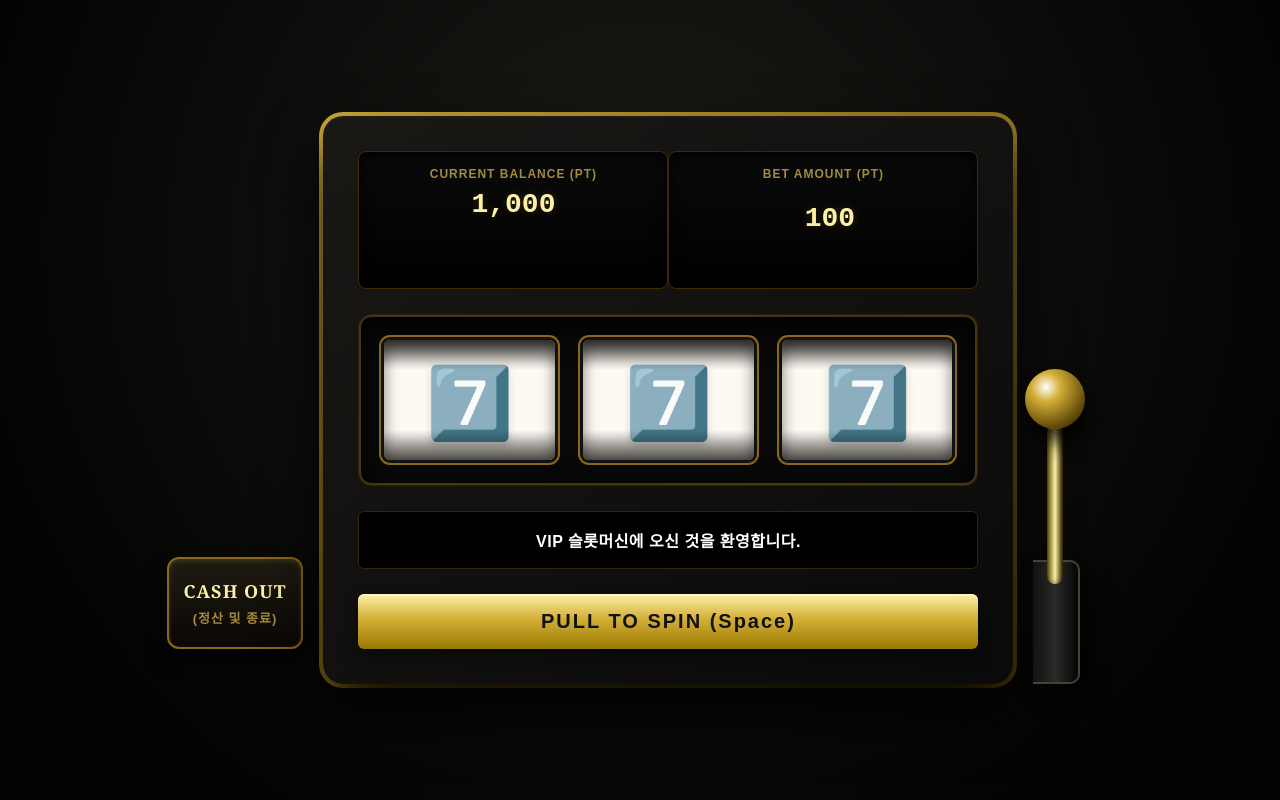
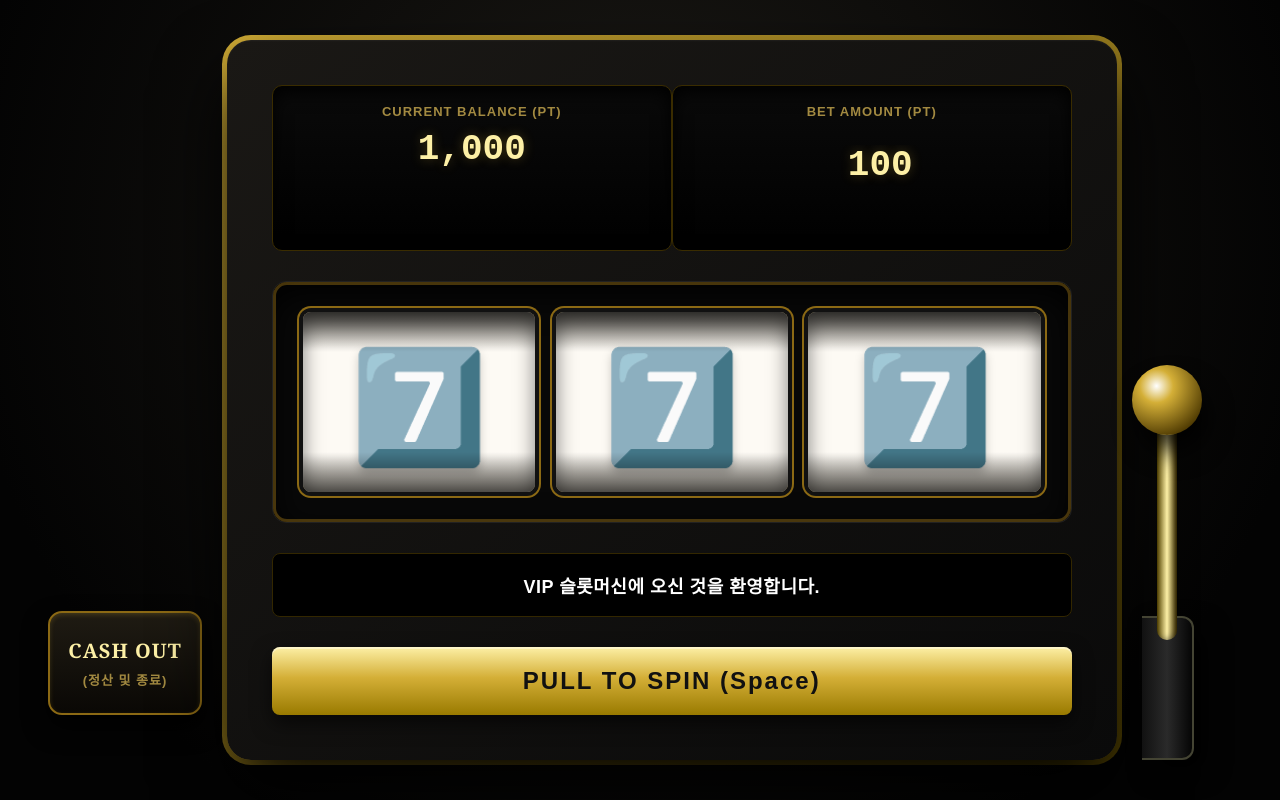
Before and after one commit to kimyunho0918-creator/cazino-1, a plain HTML site: page index.html in a window 1280 px wide. Both pictures are taken after a click on the button "ENTER THE ROOM". Drawn offline with Linux system fonts and the light colour scheme.

Commit message:
Update style.css

```diff
--- a/style.css
+++ b/style.css
@@ -8,7 +8,8 @@
   --gold-grad: linear-gradient(180deg, #fdf0a6 0%, #d4af37 45%, #997a00 100%);
   --gold-border: linear-gradient(145deg, #d4af37, #554400);
   --text: #ffffff;
-  --reel-size: 120px;
+  /* ★ 릴 높이 대폭 확대 (120px -> 180px) */
+  --reel-size: 180px;
 }
 
 body {
@@ -28,63 +29,63 @@ body {
 .screen { display: none; }
 .screen.active { display: block; }
 
-/* 공통 패널 스타일 */
+/* 공통 패널 스타일 (더 크게 조정) */
 .menu-panel {
-  background: var(--machine-bg); padding: 45px; border-radius: 16px;
-  text-align: center; width: 420px; position: relative;
-  box-shadow: 0 25px 50px rgba(0,0,0,0.9), inset 0 1px 1px rgba(255,255,255,0.1);
+  background: var(--machine-bg); padding: 50px; border-radius: 20px;
+  text-align: center; width: 540px; position: relative;
+  box-shadow: 0 30px 60px rgba(0,0,0,0.95), inset 0 1px 1px rgba(255,255,255,0.1);
   margin: 0 auto;
 }
 .menu-panel::before {
-  content: ""; position: absolute; inset: -3px; border-radius: 19px;
+  content: ""; position: absolute; inset: -4px; border-radius: 24px;
   background: var(--gold-grad); z-index: -1;
 }
 .menu-panel h1 {
-  margin-bottom: 10px; font-weight: 900; font-size: 36px; letter-spacing: 3px;
+  margin-bottom: 12px; font-weight: 900; font-size: 44px; letter-spacing: 4px;
   background: var(--gold-grad); -webkit-background-clip: text; -webkit-text-fill-color: transparent;
-  text-shadow: 0 4px 15px rgba(212, 175, 55, 0.15);
+  text-shadow: 0 5px 20px rgba(212, 175, 55, 0.2);
 }
-.menu-panel p { color: #888; font-family: sans-serif; font-size: 14px; margin-bottom: 30px; }
+.menu-panel p { color: #888; font-family: sans-serif; font-size: 15px; margin-bottom: 35px; }
 
 input[type="number"] {
-  width: 80%; padding: 14px; font-size: 24px; text-align: center; margin-bottom: 25px;
-  border-radius: 6px; border: 1px solid var(--gold-dark);
+  width: 80%; padding: 16px; font-size: 30px; text-align: center; margin-bottom: 30px;
+  border-radius: 8px; border: 1px solid var(--gold-dark);
   background-color: #050505; color: var(--gold-light); outline: none; font-family: monospace;
 }
 
 button.gold-btn {
-  background: var(--gold-grad); color: #111; border: none; padding: 16px 30px;
-  font-size: 20px; font-weight: 900; border-radius: 6px; cursor: pointer; width: 100%;
-  letter-spacing: 2px; box-shadow: 0 6px 15px rgba(0,0,0,0.5), inset 0 2px 0 rgba(255,255,255,0.4);
+  background: var(--gold-grad); color: #111; border: none; padding: 20px 40px;
+  font-size: 24px; font-weight: 900; border-radius: 8px; cursor: pointer; width: 100%;
+  letter-spacing: 2px; box-shadow: 0 8px 20px rgba(0,0,0,0.6), inset 0 2px 0 rgba(255,255,255,0.4);
   transition: all 0.15s ease;
 }
-button.gold-btn:active { transform: translateY(2px); box-shadow: 0 2px 5px rgba(0,0,0,0.5); }
+button.gold-btn:active { transform: translateY(2px); box-shadow: 0 3px 6px rgba(0,0,0,0.6); }
 button.gold-btn:disabled { background: #333; color: #555; cursor: not-allowed; box-shadow: none; }
 
-/* 게임 종료 화면 전용 텍스트 */
+/* 게임 종료 화면 전용 텍스트 (더 크게) */
 #final-balance-display {
-  font-size: 40px; color: var(--gold-light); font-family: monospace; margin: 20px 0;
-  text-shadow: 0 0 20px rgba(212,175,55,0.4);
+  font-size: 56px; color: var(--gold-light); font-family: monospace; margin: 25px 0;
+  text-shadow: 0 0 25px rgba(212,175,55,0.5);
 }
 
-/* 메인 게임 화면 컨테이너 */
-.machine-wrap { display: flex; align-items: flex-end; gap: 20px; }
+/* 메인 게임 화면 컨테이너 (여백 조정) */
+.machine-wrap { display: flex; align-items: flex-end; gap: 25px; }
 
-/* 좌측 상단 CASH OUT 버튼 */
+/* 좌측 상단 CASH OUT 버튼 (크기 약간 확대) */
 #quit-btn {
   background: linear-gradient(180deg, #1f1b13, #0a0805);
   color: var(--gold-light); border: 2px solid var(--gold-dark);
-  padding: 20px 15px; font-size: 18px; font-weight: bold;
-  border-radius: 12px; cursor: pointer;
-  box-shadow: 0 10px 20px rgba(0,0,0,0.9), inset 0 2px 5px rgba(212,175,55,0.2);
+  padding: 24px 18px; font-size: 20px; font-weight: bold;
+  border-radius: 14px; cursor: pointer;
+  box-shadow: 0 12px 25px rgba(0,0,0,0.9), inset 0 2px 5px rgba(212,175,55,0.2);
   transition: all 0.2s; font-family: 'Georgia', serif;
   letter-spacing: 1px; display: flex; flex-direction: column;
-  align-items: center; gap: 5px; height: fit-content; margin-bottom: 35px;
+  align-items: center; gap: 6px; height: fit-content; margin-bottom: 45px;
 }
 #quit-btn:hover {
   background: linear-gradient(180deg, #2c2518, #110e08);
   border-color: var(--gold); color: #fff;
-  box-shadow: 0 10px 20px rgba(0,0,0,0.9), inset 0 2px 10px rgba(212,175,55,0.4);
+  box-shadow: 0 12px 25px rgba(0,0,0,0.9), inset 0 2px 10px rgba(212,175,55,0.4);
   transform: translateY(-2px);
 }
 #quit-btn:disabled {
@@ -92,82 +93,83 @@ button.gold-btn:disabled { background: #333; color: #555; cursor: not-allowed; b
   box-shadow: none; transform: none;
 }
 
-/* 슬롯머신 본체 */
+/* ★ 슬롯머신 본체 대폭 확대 (620px -> 800px) */
 .slot-machine-core {
-  background: var(--machine-bg); padding: 35px; border-radius: 20px;
-  width: 620px; text-align: center; position: relative;
-  box-shadow: 0 30px 60px rgba(0,0,0,0.95), inset 0 1px 2px rgba(255,255,255,0.05);
+  background: var(--machine-bg); padding: 45px; border-radius: 24px;
+  width: 800px; text-align: center; position: relative;
+  box-shadow: 0 35px 70px rgba(0,0,0,0.95), inset 0 1px 2px rgba(255,255,255,0.05);
 }
 .slot-machine-core::before {
-  content: ""; position: absolute; inset: -4px; border-radius: 24px;
+  content: ""; position: absolute; inset: -5px; border-radius: 29px;
   background: var(--gold-border); z-index: -1;
 }
 
-.info-panel { display: flex; justify-content: space-between; margin-bottom: 25px; }
+.info-panel { display: flex; justify-content: space-between; margin-bottom: 30px; }
 .info-box {
-  background: linear-gradient(180deg, #0a0a0a, #000); padding: 15px; border-radius: 8px;
-  border: 1px solid #3a2c00; width: 46%; box-shadow: inset 0 5px 15px rgba(0,0,0,1);
+  background: linear-gradient(180deg, #0a0a0a, #000); padding: 18px; border-radius: 10px;
+  border: 1px solid #3a2c00; width: 46%; box-shadow: inset 0 6px 18px rgba(0,0,0,1);
 }
-.info-box div { font-size: 12px; color: #a38a41; margin-bottom: 8px; font-weight: bold; letter-spacing: 1px; font-family: sans-serif; }
+.info-box div { font-size: 13px; color: #a38a41; margin-bottom: 10px; font-weight: bold; letter-spacing: 1px; font-family: sans-serif; }
 .info-box span, .info-box input {
-  font-size: 28px; font-weight: bold; color: var(--gold-light); background: transparent;
+  font-size: 36px; font-weight: bold; color: var(--gold-light); background: transparent;
   border: none; text-align: center; width: 100%; outline: none; font-family: monospace;
-  text-shadow: 0 0 10px rgba(212,175,55,0.2);
+  text-shadow: 0 0 12px rgba(212,175,55,0.3);
 }
 
-/* 슬롯 릴 디자인 */
+/* ★ 슬롯 릴 보드 대폭 확대 */
 .reel-board {
-  background: #080808; padding: 25px; border-radius: 12px; border: 1px solid #222;
-  box-shadow: inset 0 10px 30px rgba(0,0,0,1); display: flex; justify-content: space-between;
-  margin-bottom: 25px; position: relative;
+  background: #080808; padding: 30px; border-radius: 14px; border: 1px solid #222;
+  box-shadow: inset 0 12px 35px rgba(0,0,0,1); display: flex; justify-content: space-between;
+  margin-bottom: 30px; position: relative;
 }
 .reel-board::after {
-  content: ""; position: absolute; inset: 0; border: 2px solid var(--gold-dark);
-  border-radius: 12px; pointer-events: none; opacity: 0.5;
+  content: ""; position: absolute; inset: 0; border: 3px solid var(--gold-dark);
+  border-radius: 14px; pointer-events: none; opacity: 0.5;
 }
 .reel-window {
-  width: 30%; height: var(--reel-size); overflow: hidden;
+  width: 31.5%; height: var(--reel-size); overflow: hidden;
   background: linear-gradient(180deg, #cfc9bd, #fdfaf4 20%, #fdfaf4 80%, #cfc9bd);
-  border-radius: 6px; position: relative;
-  box-shadow: 0 0 0 3px #111, 0 0 0 5px var(--gold-dark), inset 0 8px 15px rgba(0,0,0,0.5);
+  border-radius: 8px; position: relative;
+  box-shadow: 0 0 0 4px #111, 0 0 0 6px var(--gold-dark), inset 0 10px 20px rgba(0,0,0,0.5);
 }
 .reel-window::before {
-  content: ""; position: absolute; top: 0; left: 0; right: 0; height: 30px;
+  content: ""; position: absolute; top: 0; left: 0; right: 0; height: 40px;
   background: linear-gradient(180deg, rgba(0,0,0,0.6), transparent); z-index: 2; pointer-events: none;
 }
 .reel-window::after {
-  content: ""; position: absolute; bottom: 0; left: 0; right: 0; height: 30px;
+  content: ""; position: absolute; bottom: 0; left: 0; right: 0; height: 40px;
   background: linear-gradient(0deg, rgba(0,0,0,0.6), transparent); z-index: 2; pointer-events: none;
 }
 .reel-list { list-style: none; margin: 0; padding: 0; }
+/* ★ 심볼 크기 대폭 확대 (70px -> 110px) */
 .symbol {
   height: var(--reel-size); display: flex; align-items: center; justify-content: center;
-  font-size: 70px; color: #111; filter: drop-shadow(0 4px 4px rgba(0,0,0,0.15));
+  font-size: 110px; color: #111; filter: drop-shadow(0 5px 5px rgba(0,0,0,0.2));
 }
 
 #message-board {
-  background: #000; padding: 16px; border-radius: 6px; font-size: 16px; font-weight: bold;
-  margin-bottom: 25px; border: 1px solid #332700; color: var(--gold-light); font-family: sans-serif;
-  box-shadow: inset 0 2px 10px rgba(0,0,0,0.8); letter-spacing: 0.5px;
+  background: #000; padding: 18px; border-radius: 8px; font-size: 18px; font-weight: bold;
+  margin-bottom: 30px; border: 1px solid #332700; color: var(--gold-light); font-family: sans-serif;
+  box-shadow: inset 0 3px 12px rgba(0,0,0,0.8); letter-spacing: 0.5px;
 }
 
-/* 레버 디자인 */
-.handle-box { width: 80px; height: 260px; position: relative; cursor: pointer; }
+/* ★ 레버 디자인 대폭 확대 */
+.handle-box { width: 90px; height: 320px; position: relative; cursor: pointer; }
 .handle-base {
-  width: 45px; height: 120px; background: linear-gradient(90deg, #111, #2a2a2a, #050505);
-  border-radius: 0 10px 10px 0; position: absolute; left: 0; bottom: 0;
-  border: 2px solid #443; border-left: none; box-shadow: 10px 10px 20px rgba(0,0,0,0.8);
+  width: 50px; height: 140px; background: linear-gradient(90deg, #111, #2a2a2a, #050505);
+  border-radius: 0 12px 12px 0; position: absolute; left: 0; bottom: 0;
+  border: 2px solid #443; border-left: none; box-shadow: 12px 12px 25px rgba(0,0,0,0.8);
 }
 .handle-stick {
-  width: 16px; height: 180px; background: linear-gradient(90deg, #554400, var(--gold-light), #4a3800);
-  position: absolute; left: 14px; bottom: 100px; border-radius: 999px; transform-origin: bottom center;
-  box-shadow: inset -2px 0 5px rgba(0,0,0,0.5);
+  width: 20px; height: 230px; background: linear-gradient(90deg, #554400, var(--gold-light), #4a3800);
+  position: absolute; left: 15px; bottom: 120px; border-radius: 999px; transform-origin: bottom center;
+  box-shadow: inset -2px 0 6px rgba(0,0,0,0.5);
 }
 .handle-knob {
-  width: 60px; height: 60px; border-radius: 50%;
+  width: 70px; height: 70px; border-radius: 50%;
   background: radial-gradient(circle at 35% 30%, #fff 0%, var(--gold) 25%, #4a3600 80%);
-  position: absolute; top: -35px; left: 50%; transform: translateX(-50%);
-  box-shadow: 5px 15px 20px rgba(0,0,0,0.8);
+  position: absolute; top: -45px; left: 50%; transform: translateX(-50%);
+  box-shadow: 6px 18px 25px rgba(0,0,0,0.8);
 }
 .pulling .handle-stick { animation: pullLever 0.5s cubic-bezier(0.25, 0.1, 0.25, 1); }
 @keyframes pullLever {
@@ -185,7 +187,8 @@ button.gold-btn:disabled { background: #333; color: #555; cursor: not-allowed; b
 }
 
 /* =========================================================
-   🎰 슬롯머신 릴 회전(스핀) 애니메이션 추가
+   🎰 슬롯머신 릴 회전(스핀) 애니메이션
+   ★ 더 커진 릴에 맞춰 애니메이션 범위 조정 (40px -> 60px)
 ========================================================= */
 .reel-list {
   transition: filter 0.2s;
@@ -201,6 +204,6 @@ button.gold-btn:disabled { background: #333; color: #555; cursor: not-allowed; b
 }
 
 @keyframes slotSpin {
-  0% { transform: translateY(-40px); }
-  100% { transform: translateY(40px); }
+  0% { transform: translateY(-60px); }
+  100% { transform: translateY(60px); }
 }
```
